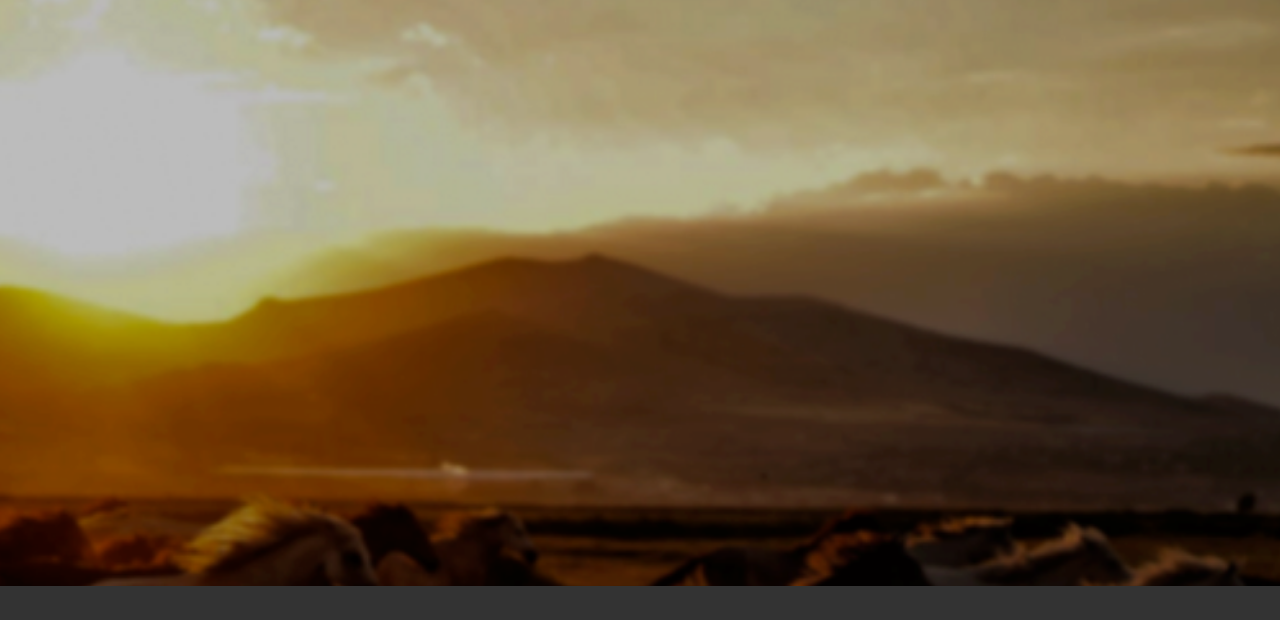
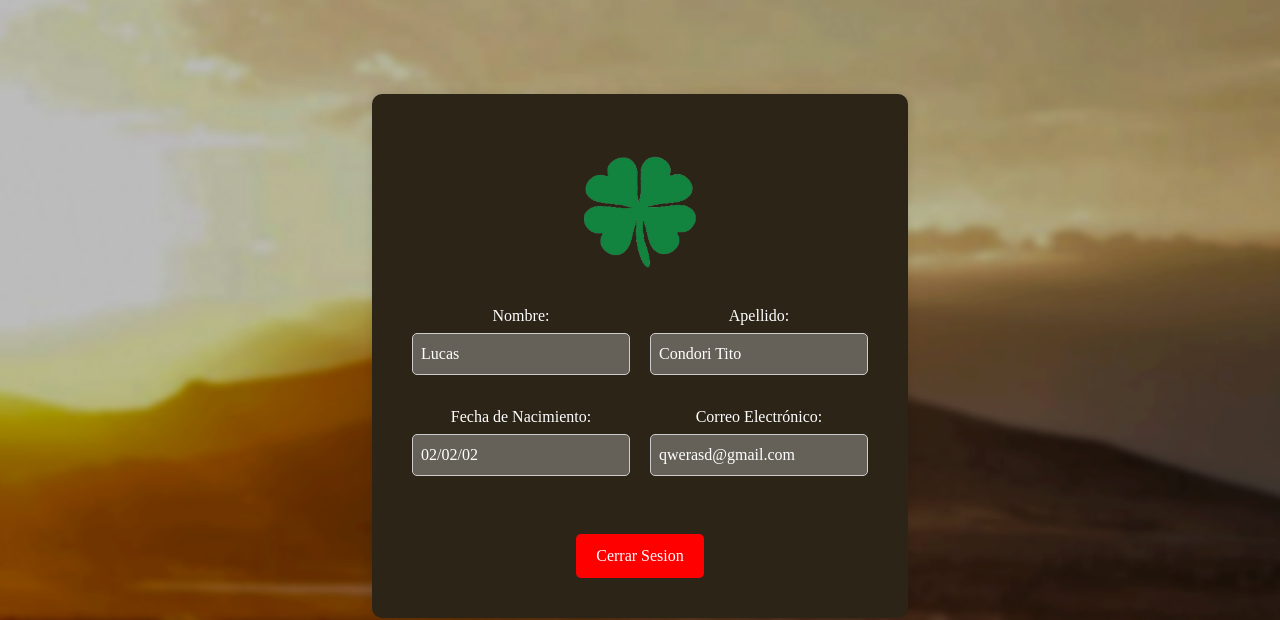
Before and after one commit to a3y6/Animaliun, a plain HTML site: page perfil.html in a window 1280 px wide. Shown: the part 129-749 px from the top of the page. Drawn offline with nearby package versions, Linux system fonts and the light colour scheme.

Commit message:
tengo sueño

```diff
--- a/css/formulario.css
+++ b/css/formulario.css
@@ -194,6 +194,7 @@ html body {
     border: none;
     cursor: pointer;
     transition: background-color 0.3s ease;
+    text-decoration: none;
 }
 
 .pie-pagina .grupo-2 .contact-button:hover {
--- a/css/perfil.css
+++ b/css/perfil.css
@@ -48,28 +48,69 @@
     color: #fff;
 }
 
+/*PERFIL*/
 
+.perfil {
+    color: white;
+    max-width: 600px;
+    margin: auto;
+    padding: 40px;
+    background-color: #2B2417;
+    border-radius: 10px;
+    box-shadow: 0 0 10px rgba(0, 0, 0, 0.1);
+    text-align: center;
+}
 
+.perfil-imagen img {
+    width: 150px;
+    height: 150px;
+    border-radius: 50%;
+    margin-bottom: 20px;
+}
 
+.perfil-info {
+    color: white;
+    display: grid;
+    grid-template-columns: 1fr 1fr;
+    gap: 20px;
+}
 
+.campo {
+    color: white;
+    display: flex;
+    flex-direction: column;
+}
 
+.campo label {
+    color: white;
+    margin-bottom: 5px;
+}
 
+.campo input[type="text"],
+.campo input[type="date"],
+.campo input[type="email"] {
+    color: white;
+    padding: 8px;
+    border-radius: 5px;
+    border: 1px solid #ccc;
+    width: 100%;
+    box-sizing: border-box;
+    margin-bottom: 10px;
+}
 
+button.editar {
+    padding: 10px 20px;
+    background-color: red;
+    color: #fff;
+    border: none;
+    border-radius: 5px;
+    cursor: pointer;
+    transition: background-color 0.3s;
+}
 
-
-
-
-
-
-
-
-
-
-
-
-
-
-
+button.editar:hover {
+    background-color: #0056b3;
+}
 
 
 
@@ -175,6 +216,7 @@ padding: 10px 20px;
 border: none;
 cursor: pointer;
 transition: background-color 0.3s ease;
+text-decoration: none;
 }
 
 .pie-pagina .grupo-2 .contact-button:hover {
--- a/css/secciones.css
+++ b/css/secciones.css
@@ -84,7 +84,7 @@
     background-color: rgba(0, 0, 0, 0.7);
     color: white;
     padding: 5px 10px;
-    font-size: 14px;
+    font-size: 20px;
     border-radius: 5px;
 }
 
@@ -191,6 +191,7 @@ html body {
     border: none;
     cursor: pointer;
     transition: background-color 0.3s ease;
+    text-decoration: none;
 }
 
 .pie-pagina .grupo-2 .contact-button:hover {
--- a/perfil.html
+++ b/perfil.html
@@ -3,7 +3,7 @@
 <head>
     <meta charset="UTF-8">
     <meta name="viewport" content="width=device-width, initial-scale=1.0">
-    <link rel="stylesheet" href="/css/secciones.css">
+    <link rel="stylesheet" href="/css/perfil.css">
     <title>Document</title>
     <script src="https://kit.fontawesome.com/812c8ee19a.js" crossorigin="anonymous"></script>
     <link href="https://cdn.jsdelivr.net/npm/bootstrap@5.0.2/dist/css/bootstrap.min.css" rel="stylesheet">
@@ -13,7 +13,7 @@
      <nav class="navbar navbar-expand-lg navbar-light bg-dark">
         <div class="container-fluid">
             <a class="navbar-brand" href="#">
-                <img src="/img/Animalium_logo.png" alt="Animalium Logo" width="40" height="40">
+                <img src="/img/logo_sinfondo.png" alt="Animalium Logo" width="100" height="100">
                 Animalium
             </a>
             <button class="navbar-toggler" type="button" data-bs-toggle="collapse" data-bs-target="#navbarNav" aria-controls="navbarNav" aria-expanded="false" aria-label="Toggle navigation">
@@ -41,12 +41,35 @@
             </div>
         </div>
     </nav>
-<br><br><br><br><br><br><br><br><br><br><br><br><br><br><br><br><br><br><br><br><br><br><br><br><br><br><br>
+<br><br><br><br>
 
+<div class="perfil">
+    <div class="perfil-imagen">
+        <img src="/img/perfil.png" alt="">
+    </div>
+    <div class="perfil-info">
+        <div class="campo">
+            <label for="nombre">Nombre:</label>
+            <input type="text" id="nombre" value="Lucas" disabled>
+        </div>
+        <div class="campo">
+            <label for="apellido">Apellido:</label>
+            <input type="text" id="apellido" value="Condori Tito" disabled>
+        </div>
+        <div class="campo">
+            <label for="fecha_nacimiento">Fecha de Nacimiento:</label>
+            <input type="text" id="fecha_nacimiento" value="02/02/02" disabled>
+        </div>
+        <div class="campo">
+            <label for="email">Correo Electrónico:</label>
+            <input type="email" id="email" value="qwerasd@gmail.com" disabled>
+        </div>
+    </div>
+    <br><br>
+    <button class="editar">Cerrar Sesion</button>
+</div>
 
-
-
-
+<br><br><br><br><br><br><br><br>
        <!--PIE DE PAGINA-->
        <div class="content">
     </div>
@@ -55,7 +78,7 @@
             <div class="box">
                 <figure>
                     <a href="#">
-                        <img src="img/Animalium_logo.png" alt="Animalium Logo">
+                        <img src="img/logo_sinfondo.png" alt="Animalium Logo">
                     </a>
                 </figure>
             </div>
@@ -78,7 +101,7 @@
         </div>
         <div class="grupo-2">
             <p>¿Quieres colaborar con nosotros?</p>
-            <button class="contact-button">Contáctanos</button>
+            <a href="/formulario.html" class="contact-button">CONTACTANOS</a>
         </div>
     </footer>
 </body>
```
Also changed, not shown: formulario.html (+3 -3 lines), inicio.html (+1 -1 lines), secciones.html (+3 -3 lines), img/logo_sinfondo.png (added), img/perfil.png (added).
